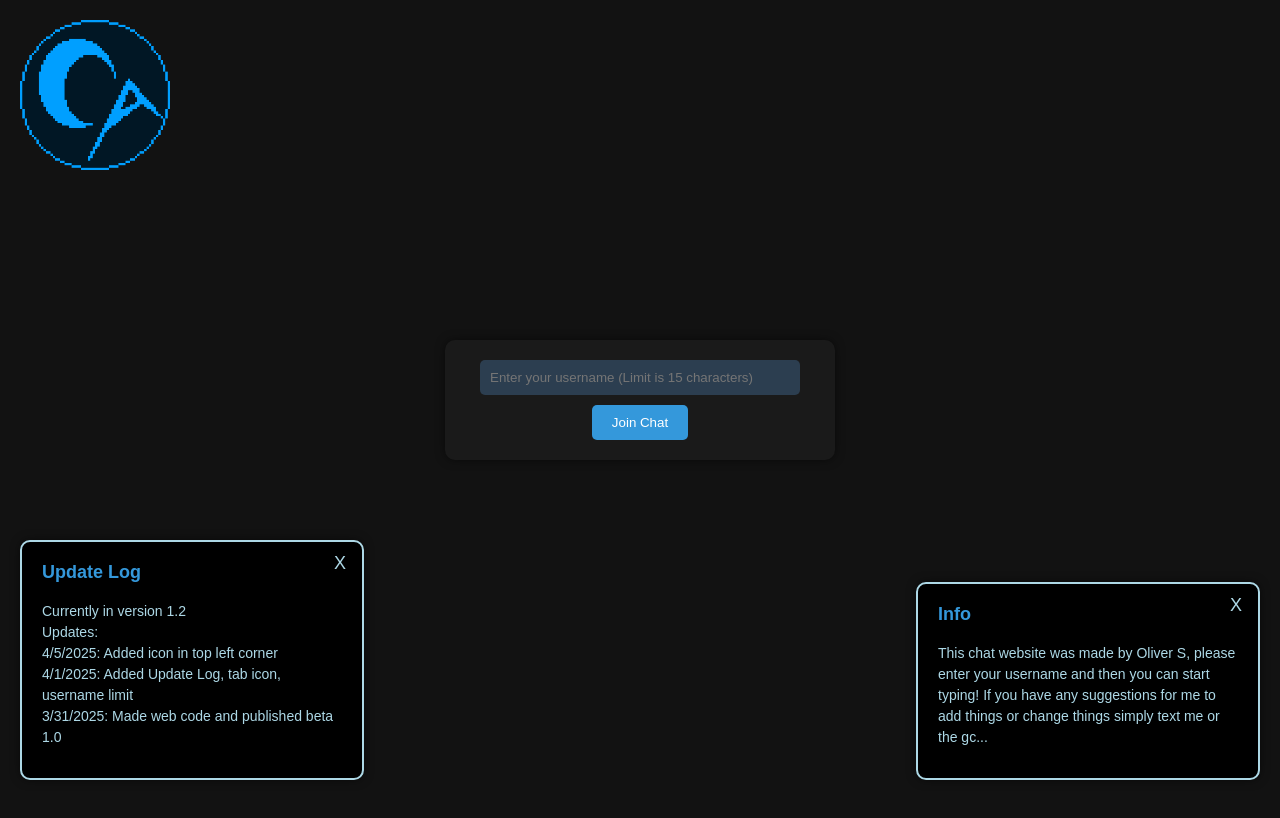
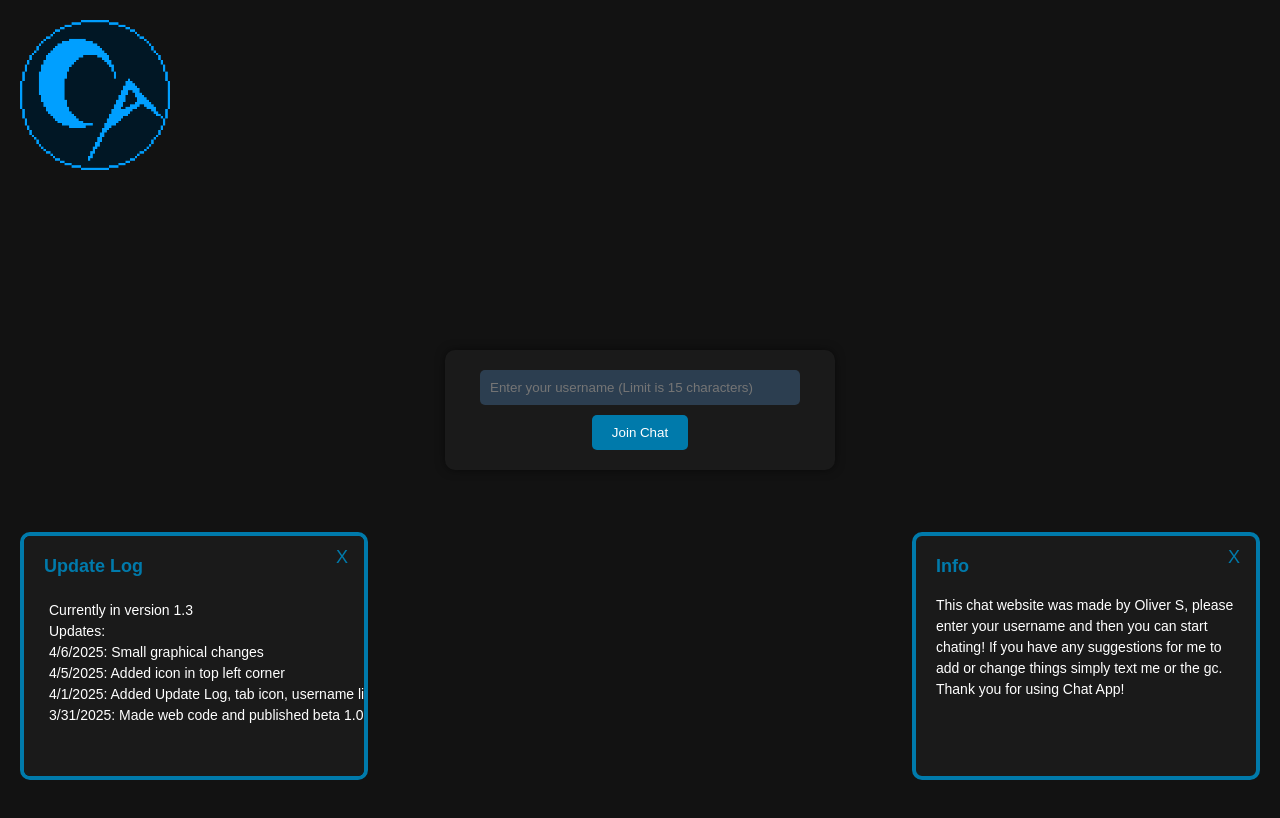
Before and after one commit to OliveCreator27/chat--app, a website: page public/index.html in a window 1280 px wide. Drawn offline with nearby package versions, Linux system fonts and the light colour scheme; no server answers.

Commit message:
(Update comments)

```diff
--- a/public/index.html
+++ b/public/index.html
@@ -12,21 +12,17 @@
   <script src="script.js" defer></script>
 
   <style>
-    #info-box, #update-box {
+    #info-box {
       position: fixed;
+      width: 300px;
+      right: 20px;
       bottom: 20px;
-      width: 300px;
-      padding: 20px;
-      background-color: black;
-      color: lightblue;
-      border: 2px solid lightblue;
-      border-radius: 10px;
-    }
-    #info-box {
-      right: 20px;
     }
     #update-box {
+      position: fixed;
+      width: 300px;
       left: 20px;
+      bottom: 20px;
     }
     .close-btn {
       position: absolute;
@@ -34,8 +30,7 @@
       right: 10px;
       font-size: 18px;
       background-color: transparent;
-      color: lightblue;
-      border: none;
+      color: #007aab;
       cursor: pointer;
     }
     #top-left-icon {
@@ -71,14 +66,14 @@
   <div id="info-box">
     <button class="close-btn" onclick="closeInfoBox()">X</button>
     <h3>Info</h3>
-    <p>This chat website was made by Oliver S, please enter your username and then you can start typing! If you have any suggestions for me to add things or change things simply text me or the gc...</p>
+    <p>This chat website was made by Oliver S, please enter your username and then you can start chating! If you have any suggestions for me to add or change things simply text me or the gc. Thank you for using Chat App!</p>
   </div>
 
   <!-- Update Box (Bottom Left) -->
   <div id="update-box">
     <button class="close-btn" onclick="closeUpdateBox()">X</button>
     <h3>Update Log</h3>
-    <p>Currently in version 1.2<br>Updates:<br>4/5/2025: Added icon in top left corner<br>4/1/2025: Added Update Log, tab icon, username limit<br>3/31/2025: Made web code and published beta 1.0</p>
+    <p>Currently in version 1.3<br>Updates:<br>4/6/2025: Small graphical changes<br>4/5/2025: Added icon in top left corner<br>4/1/2025: Added Update Log, tab icon, username limit<br>3/31/2025: Made web code and published beta 1.0</p>
   </div>
 
   <script>
--- a/public/styles.css
+++ b/public/styles.css
@@ -1,23 +1,23 @@
-/* Body styling */
+/* This is how to do a comment */
 body {
     font-family: Arial, sans-serif;
-    background-color: #121212; /* Dark background */
-    color: #fff; /* Light text */
+    background-color: #121212;
+    color: #fff;
     display: flex;
     justify-content: center;
     align-items: center;
     height: 100vh;
-    margin: 0;
+    margin: 10px;
 }
-
+                                        /* # is used to adress ONE element . is used to adrress MULTIPLE so you can set a class to something and then use . to effect all with that class */
 /* Chat container styles */
 #chat-container {
     width: 80%;
     max-width: 600px;
-    border: 2px solid #2C3E50;
+    border: 2px solid #007aab;
     border-radius: 10px;
     background-color: #1A1A1A;
-    padding: 20px;
+    padding: 20px;                     /* Padding is like a margin inside the boxes that effects all sides or padding-top or other sides to do respective sides */
     margin-bottom: 20px;
 }
 
@@ -30,7 +30,7 @@ body {
 }
 
 .message {
-    background-color: #3498db;
+    background-color: #007aab;
     color: white;
     padding: 10px;
     border-radius: 15px;
@@ -58,7 +58,7 @@ body {
 
 #send-button {
     padding: 10px 20px;
-    background-color: #3498db;
+    background-color: #007aab;
     color: white;
     border: none;
     border-radius: 5px;
@@ -90,7 +90,7 @@ body {
 
 #username-container button {
     padding: 10px 20px;
-    background-color: #3498db;
+    background-color: #007aab;
     color: white;
     border: none;
     border-radius: 5px;
@@ -103,20 +103,21 @@ body {
     bottom: 20px;
     right: 20px;
     width: 300px;
-    background-color: #1A1A1A; /* Black inside */
+    background-color: #1A1A1A;
     color: white;
     padding: 20px;
     border-radius: 10px;
-    border: 4px solid #3498db; /* Blue outline */
-    box-shadow: 0 0 10px rgba(0, 0, 0, 0.5);
+    border: 4px solid #007aab;
     font-size: 14px;
     z-index: 9999;
+    max-height: 200px;
+    height: 200px;
 }
 
 #info-box h3 {
     margin-top: 0;
     font-size: 18px;
-    color: #3498db; /* Blue title */
+    color: #007aab; /* Title color */
 }
 
 #info-box p {
@@ -130,24 +131,27 @@ body {
     bottom: 20px;
     left: 20px;
     width: 300px;
-    background-color: #1A1A1A; /* Black inside */
+    overflow: auto;
+    background-color: #1A1A1A;
     color: white;
     padding: 20px;
     border-radius: 10px;
-    border: 4px solid #3498db; /* Blue outline */
-    box-shadow: 0 0 10px rgba(0, 0, 0, 0.5);
+    border: 4px solid #007aab;
     font-size: 14px;
     z-index: 9999;
+    max-height: 200px;
+    height: 200px;
+    white-space: nowrap; /* This stopes it from breaking the line */
 }
 
 #update-box h3 {
     margin-top: 0;
     font-size: 18px;
-    color: #3498db; /* Blue title */
+    color: #007aab;
 }
 
 #update-box p {
-    margin: 10px 0;
+    padding: 5px;
     line-height: 1.5;
 }
 .close-btn {
@@ -156,11 +160,31 @@ body {
   right: 10px;
   font-size: 18px;
   background-color: transparent;
-            color: #3498db;
+  color: #007aab;
   border: none;
   cursor: pointer;
 }
 #top-left-icon img{
   width: 150px;
-  hight: auto;
+  height: auto;
 }
+*::-webkit-scrollbar {
+  width: 8px;
+  height: 8px;
+}
+
+*::-webkit-scrollbar-thumb {
+  background-color: #888;
+  border-radius: 4px;
+}
+
+*::-webkit-scrollbar-thumb:hover {
+  background-color: #555;
+}
+
+*::-webkit-scrollbar-track {
+  background: transparent;
+}
+*::-webkit-scrollbar-corner {
+  background: transparent;
+}
```
Lines whose indentation alone changed are shown as unchanged.
